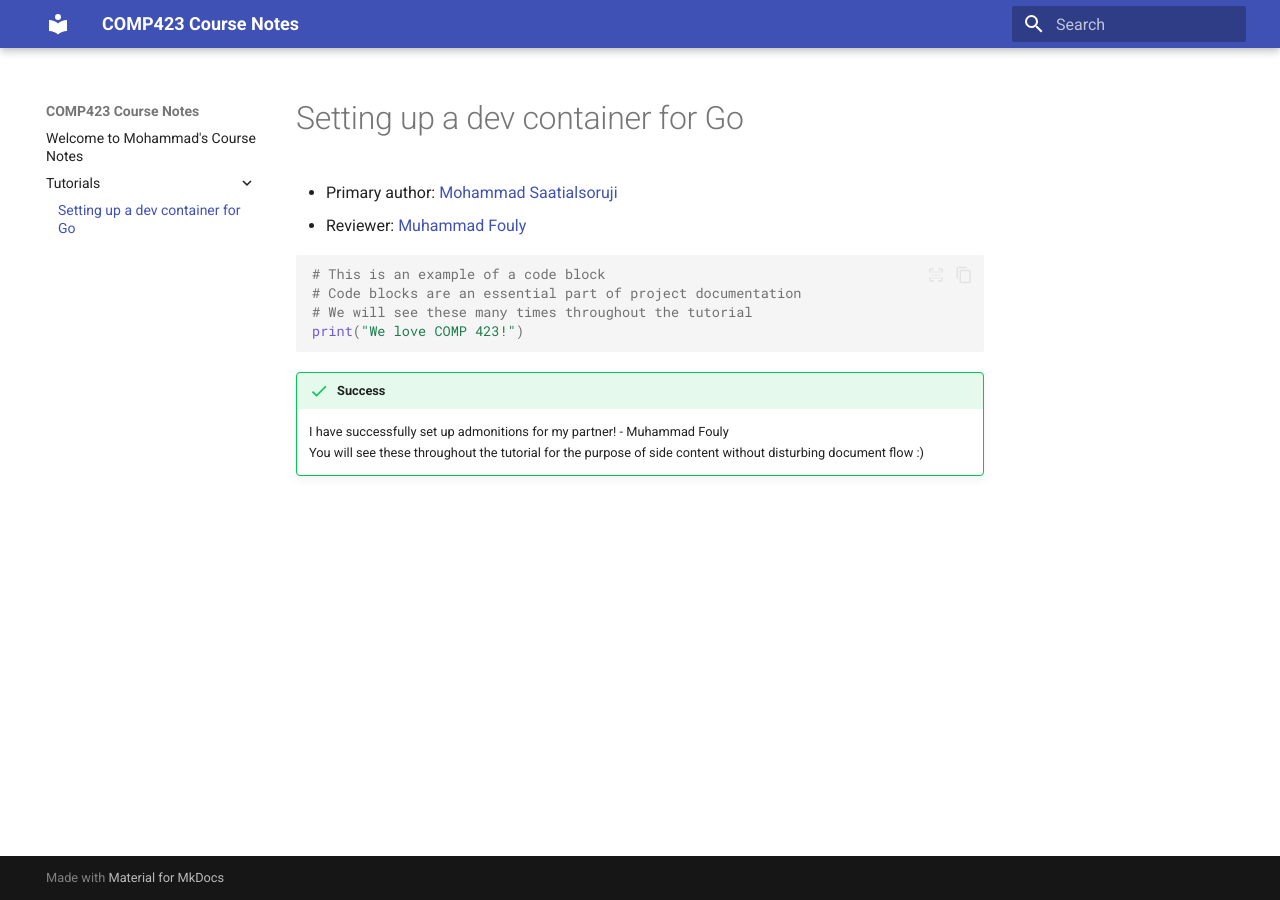
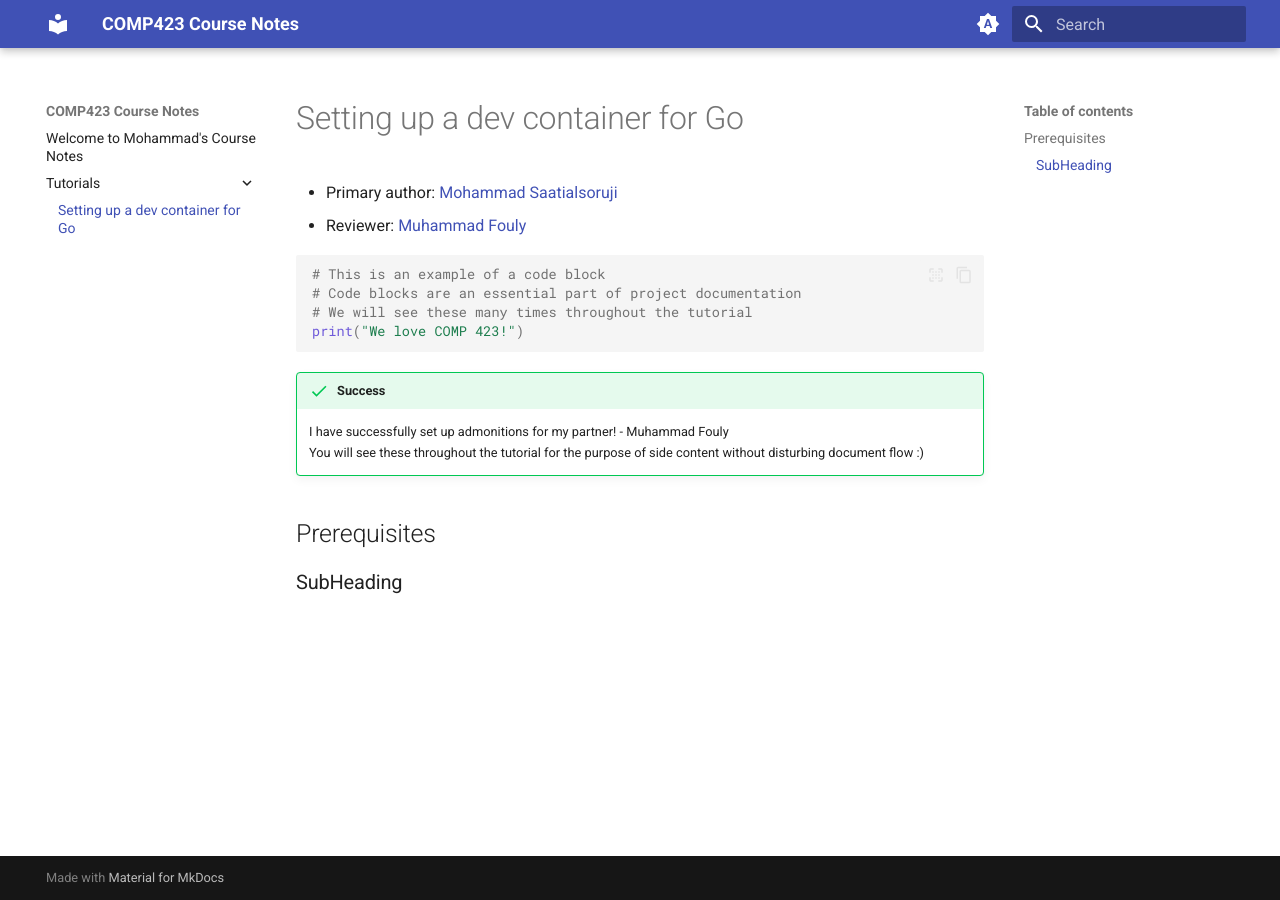
Before and after one commit to meihab/comp423-course-notes, an MkDocs documentation site: the page built from docs/tutorials/go-setup.md, in a window 1280 px wide. Built offline with MkDocs 1.6.1 and Material for MkDocs 9.7.7, drawn with Linux system fonts in a browser that asks for light colours.

Commit message:
Added some more extensions

```diff
--- a/docs/tutorials/go-setup.md
+++ b/docs/tutorials/go-setup.md
@@ -13,3 +13,6 @@
 !!! success
     I have successfully set up admonitions for my partner! - Muhammad Fouly
     You will see these throughout the tutorial for the purpose of side content without disturbing document flow :)
+
+## Prerequisites
+### SubHeading
--- a/mkdocs.yml
+++ b/mkdocs.yml
@@ -4,6 +4,28 @@
   features:
     - content.code.copy
     - content.code.select
+    - content.table_of_contents
+  palette:
+
+    # Palette toggle for automatic mode
+    - media: "(prefers-color-scheme)"
+      toggle:
+        icon: material/brightness-auto
+        name: Switch to light mode
+
+    # Palette toggle for light mode
+    - media: "(prefers-color-scheme: light)"
+      scheme: default
+      toggle:
+        icon: material/brightness-7
+        name: Switch to dark mode
+
+    # Palette toggle for dark mode
+    - media: "(prefers-color-scheme: dark)"
+      scheme: slate
+      toggle:
+        icon: material/brightness-4
+        name: Switch to system preference
 
 markdown_extensions:
   - pymdownx.highlight:
@@ -15,3 +37,6 @@
   - pymdownx.superfences
   - admonition
   - pymdownx.details
+  - toc:
+      permalink: true
+      toc_depth: 3
```
